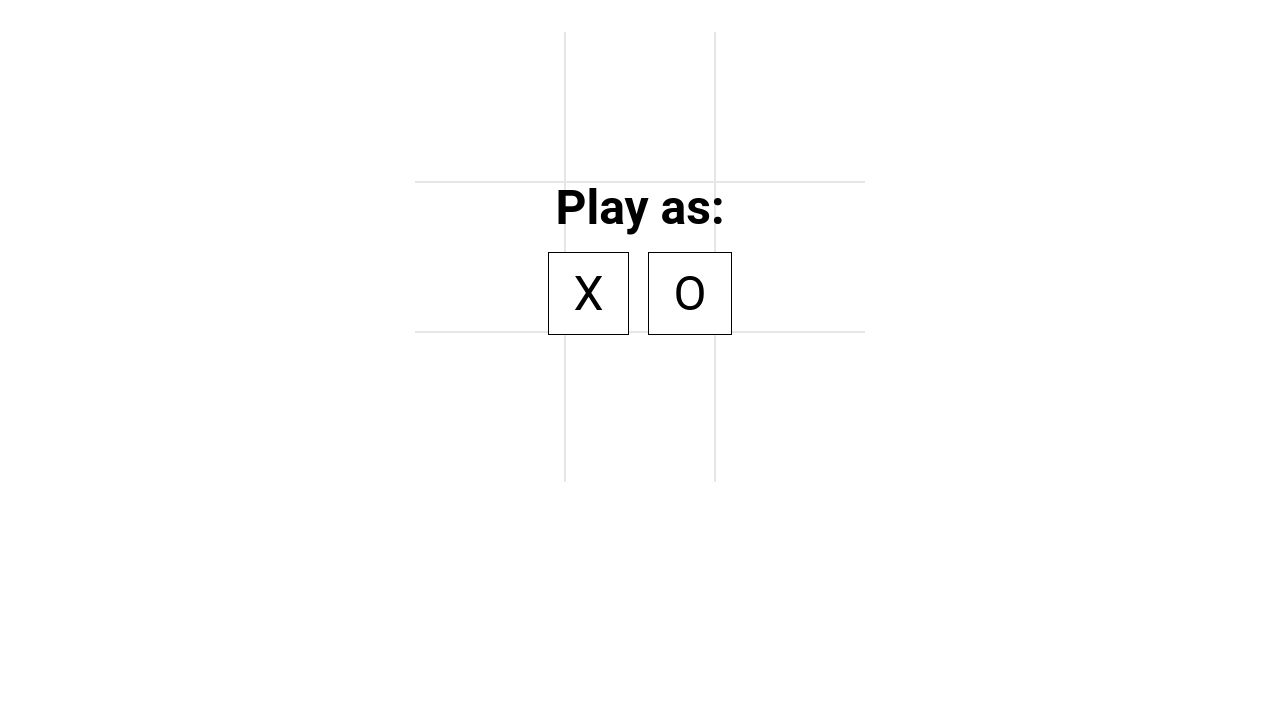
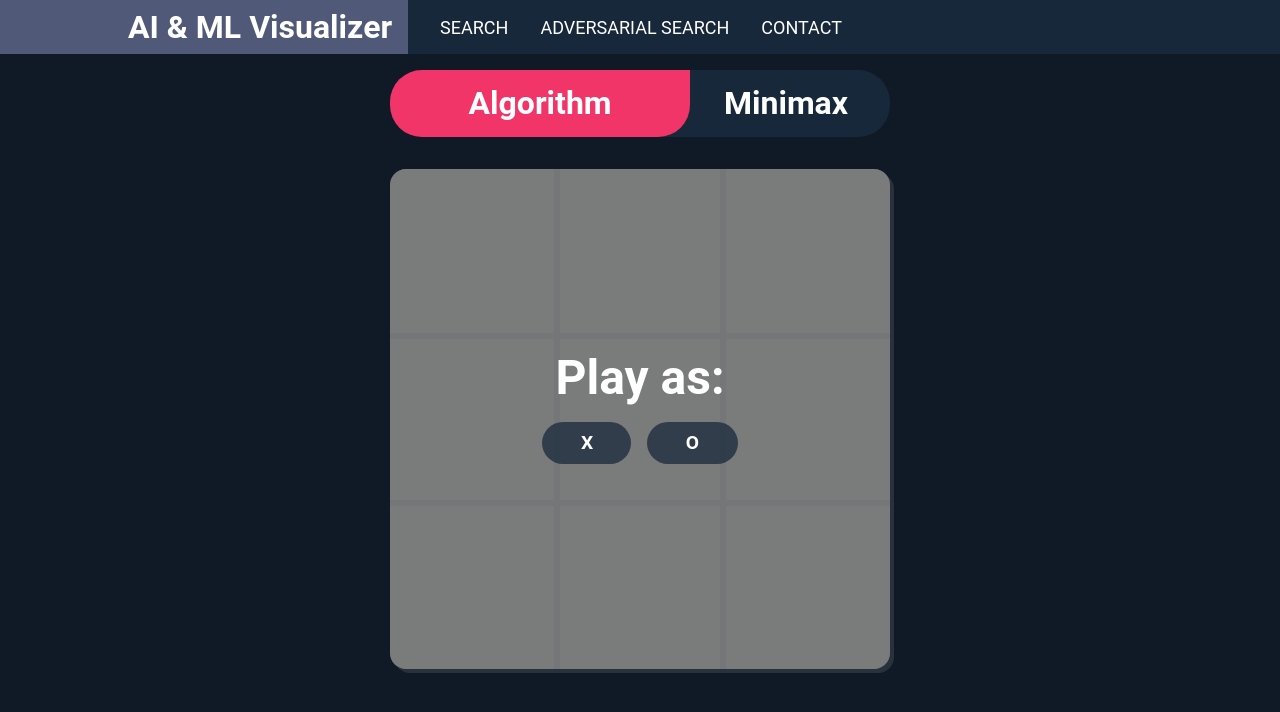
Before and after one commit to raychungno1/ML-Visualizer, a website: page adv-search.html in a window 1280 px wide. Drawn offline with Linux system fonts and the light colour scheme.

Commit message:
styled tic tac toe

```diff
--- a/adv-search.html
+++ b/adv-search.html
@@ -5,10 +5,31 @@
     <meta http-equiv="X-UA-Compatible" content="IE=edge" />
     <meta name="viewport" content="width=device-width, initial-scale=1.0" />
     <title>Document</title>
+    <link rel="stylesheet" href="css/main.css" />
     <link rel="stylesheet" href="css/adv-search.css" />
-    <script src="js/adversarial-search/tic-tac-toe.js" defer></script>
   </head>
   <body>
+
+    <nav class="nav">
+      <div class="logo">
+          <a href="#" class="nav__title">AI & ML Visualizer</a>
+      </div>
+      <ul class="nav__list">
+          <li class="nav__item"><a href="search.html" class="nav__link">Search</a></li>
+          <li class="nav__item"><a href="adv-search.html" class="nav__link">Adversarial Search</a></li>
+          <li class="nav__item"><a href="#" class="nav__link">Contact</a></li>
+      </ul>
+    </nav>
+
+    <div class="alg-type">
+      <div class="alg-type__title">
+          <h1>Algorithm</h1>
+      </div>
+      <div class="alg-type__info">
+          <h1 id="alg-type">Minimax</h1>
+      </div>
+    </div>
+
     <div class="board" id="board">
       <div class="cell" data-cell></div>
       <div class="cell" data-cell></div>
@@ -22,12 +43,13 @@
       <div class="combo" id="combo"></div>
       <div class="winning-msg show" id="winning-msg">
         <div data-winning-msg-text></div>
-        <div class="buttons-txt">Play as:</div>
-        <div>
+        <div id="buttons-txt">Play as:</div>
+        <div class="ttt-buttons">
           <button class="btn x" id="x-btn">X</button>
           <button class="btn o" id="o-btn">O</button>
         </div>
       </div>
     </div>
+    <script src="js/adversarial-search/tic-tac-toe.js"></script>
   </body>
 </html>
--- a/css/adv-search.css
+++ b/css/adv-search.css
@@ -4,8 +4,8 @@
 }
 
 :root {
-    --cell-size: 30vw;
-    --max-cell-size: 150px;
+    --cell-size: calc(80vw / 3);
+    --max-cell-size: calc(500px / 3);
     --mark-size: min(calc(var(--cell-size) * 0.9), calc(var(--max-cell-size) * 0.9));
 }
 
@@ -26,7 +26,12 @@ body {
     justify-items: center;
     align-items: center;
     grid-template-columns: repeat(3, auto);
-    margin-top: 2em;
+    background: rgba(128, 128, 128, 0.5);
+    box-shadow: 4px 4px 0 rgba(255,255,255,0.1);
+    width: calc(var(--cell-size) * 3);
+    max-width: calc(var(--max-cell-size) * 3);
+    margin: 2em auto;
+    border-radius: 1em;
 }
 
 .cell {
@@ -34,7 +39,7 @@ body {
     height: var(--cell-size);
     max-width: var(--max-cell-size);
     max-height: var(--max-cell-size);
-    border: 1px solid black;
+    border: 3px solid #101A26;
     display: flex;
     justify-content: center;
     align-items: center;
@@ -75,7 +80,7 @@ body {
     position: absolute;
     width: calc(var(--mark-size) * .15);
     height: var(--mark-size);
-    background-color: black;
+    background-color: rgb(166, 163, 211);
     top: 5%;
 }
 
@@ -101,12 +106,10 @@ body {
     0%, 50% {
                 right: 0;
                 height: 0;
-                background-color: lightgray;
             }
     100%    {
                 right: 43%;
                 height: var(--mark-size);
-                background-color: black;
             }
 }
 
@@ -114,12 +117,10 @@ body {
     0%      {
                 left: 0;
                 height: 0;
-                background-color: lightgray;
             }
     100%    {
                 left: 43%;
                 height: var(--mark-size);
-                background-color: black;
             }
 }
 
@@ -136,20 +137,20 @@ body {
 .board.o .cell:not(.x):not(.o):hover::before {
     width: var(--mark-size);
     height: var(--mark-size);
-    background-color: black;
+    background-color: rgb(166, 163, 211);
 }
 
 .cell.o::after,
 .board.o .cell:not(.x):not(.o):hover::after {
     width: calc(var(--mark-size) * .7);
     height: calc(var(--mark-size) * .7);
-    background-color: white;
+    background-color: #484d53;
 }
 
 .board.x .cell:not(.x):not(.o):hover::before,
 .board.x .cell:not(.x):not(.o):hover::after,
 .board.o .cell:not(.x):not(.o):hover::before {
-    background-color: lightgray;
+    background-color: #6d6f86;
 }
 
 .cell.o::before,
@@ -166,18 +167,19 @@ body {
 .winning-msg {
     display: none;
     position: absolute;
-    width: calc(var(--cell-size) * 3.2);
-    max-width: calc(var(--max-cell-size) * 3.2);
-    height: calc(var(--cell-size) * 3.2);
-    max-height: calc(var(--max-cell-size) * 3.2);
+    width: calc(var(--cell-size) * 3);
+    max-width: calc(var(--max-cell-size) * 3);
+    height: calc(var(--cell-size) * 3);
+    max-height: calc(var(--max-cell-size) * 3);
     justify-content: center;
     align-items: center;
-    background-color: rgba(255, 255, 255, 0.9);
-    color: black;
+    background-color: rgba(128, 128, 128, 0.9);
+    color: white;
     font-size: 5rem;
     font-weight: bold;
     flex-direction: column;
     text-align: center;
+    border-radius: 1rem;
 }
 
 .winning-msg.show {
@@ -195,22 +197,22 @@ body {
     to   { opacity: 0; }
 }
 
-.buttons-txt {
+#buttons-txt {
     font-size: 3rem;
 }
 
-.winning-msg button {
-    font-size: 3rem;
-    background-color: white;
-    border: 1px solid black;
-    padding: .25em .5em;
-    cursor: pointer;
+.ttt-buttons {
+    margin: 1rem auto;
+    display: flex;
+    gap: 1rem;
 }
 
-.winning-msg button:hover {
-    background-color: black;
-    border: 1px solid white;
-    color: white;
+.winning-msg button {
+    padding: .5em 2em;
+    font-weight: 700;
+    background: rgba(24, 40, 59, .75);
+    border-radius: 100px;
+    margin-bottom: .5em;
 }
 
 .combo {
@@ -232,7 +234,7 @@ body {
     content: '';
     position: absolute;
     width: calc(var(--mark-size) * .1);
-    background-color: black;
+    background-color: rgba(242, 53, 104, .5);
 }
 .combo.diag1::before,
 .combo.diag2::before {
@@ -256,7 +258,8 @@ body {
 .combo.col1::before,
 .combo.col2::before,
 .combo.col3::before {
-    height: calc(var(--mark-size) * 3.4);
+    height: calc(var(--cell-size) * 2.95);
+    max-height: calc(var(--max-cell-size) * 2.95);
     animation: col-transform .4s;
 }
 
@@ -269,13 +272,14 @@ body {
 
 @keyframes col-transform {
     0%      { height: 0; }
-    100%    { height: calc(var(--mark-size) * 3.4); }
+    100%    { height: min(calc(var(--cell-size) * 2.95), calc(var(--max-cell-size) * 2.95)); }
 }
 
 .combo.row1::before,
 .combo.row2::before,
 .combo.row3::before {
-    width: calc(var(--mark-size) * 3.4);
+    width: calc(var(--cell-size) * 2.95);
+    max-width: calc(var(--max-cell-size) * 2.95);
     height: calc(var(--mark-size) * .1);
     animation: row-transform .4s;
 }
@@ -289,5 +293,5 @@ body {
 
 @keyframes row-transform {
     0%      { width: 0; }
-    100%    { width: calc(var(--mark-size) * 3.4); }
+    100%    { width: min(calc(var(--cell-size) * 2.95), calc(var(--max-cell-size) * 2.95)); }
 }
--- a/css/main.css
+++ b/css/main.css
@@ -78,25 +78,11 @@ h1, h2, p {
 .alg-type__title {
     padding: 1em 0;
     background: #F23568;
-    border-radius: 0 0 2em 0;
-    width: 60%;
+    font-size: .75rem;
 }
 
 .alg-type__info {
-    width: 40%;
     padding: 1em 0;
-    padding-right: .5em;
-}
-
-.buttons {
-    margin: 1em auto;
-    border-radius: 100px;
-    background: #18283b;
-    display: flex;
-    flex-direction: column;
-    align-items: center;
-    justify-content: center;
-    overflow: hidden;
 }
 
 .alg-stat {
@@ -114,7 +100,17 @@ h1, h2, p {
 }
 
 .alg-stat h1 { font-size: 5rem }
-.stat { min-width: 175px }
+
+.buttons {
+    margin: 1em auto;
+    border-radius: 100px;
+    background: #18283b;
+    display: flex;
+    flex-direction: column;
+    align-items: center;
+    justify-content: center;
+    overflow: hidden;
+}
 
 .chart {
     position: relative;
@@ -247,6 +243,21 @@ h1, h2, p {
         padding-right: 10%;
     }
 
+    .alg-type {
+        display: flex;
+    }
+
+    .alg-type__title {
+        font-size: 1rem;
+        border-radius: 0 0 2em 0;
+        width: 60%;
+    }
+
+    .alg-type__info {
+        width: 40%;
+        padding-right: .5em;
+    }
+
     .alg-stat-row {
         display: flex;
         gap: 2em;
--- a/js/adversarial-search/tic-tac-toe.js
+++ b/js/adversarial-search/tic-tac-toe.js
@@ -15,10 +15,10 @@ const cellElements = document.querySelectorAll('[data-cell]');
 const board = document.getElementById('board');
 const winningMsgElement = document.getElementById('winning-msg')
 const winningMsgTextElement = document.querySelector('[data-winning-msg-text]')
+const buttonsTxt = document.getElementById("buttons-txt")
 const comboElement = document.getElementById('combo')
 const xButton = document.getElementById('x-btn')
 const oButton = document.getElementById('o-btn')
-const restartButton = document.getElementById('restart-btn')
 
 let game = ["", "", "", "", "", "", "", "", ""];
 let xTurn;
@@ -168,7 +168,8 @@ function endGame(draw, combo) {
         } else {
             comboElement.classList.add("show");
             comboElement.classList.add(COMBO_NAMES[combo]);
-            winningMsgTextElement.textContent = `${xTurn ? "X's" : "O's"} Wins!`
+            winningMsgTextElement.textContent = `${xTurn ? "X" : "O"} Wins!`
+            buttonsTxt.textContent = "Play again:"
             setTimeout(() => {
                 winningMsgElement.classList.add('show');
             }, 1000);
```
Also changed, not shown: search.html (+5 -5 lines).
